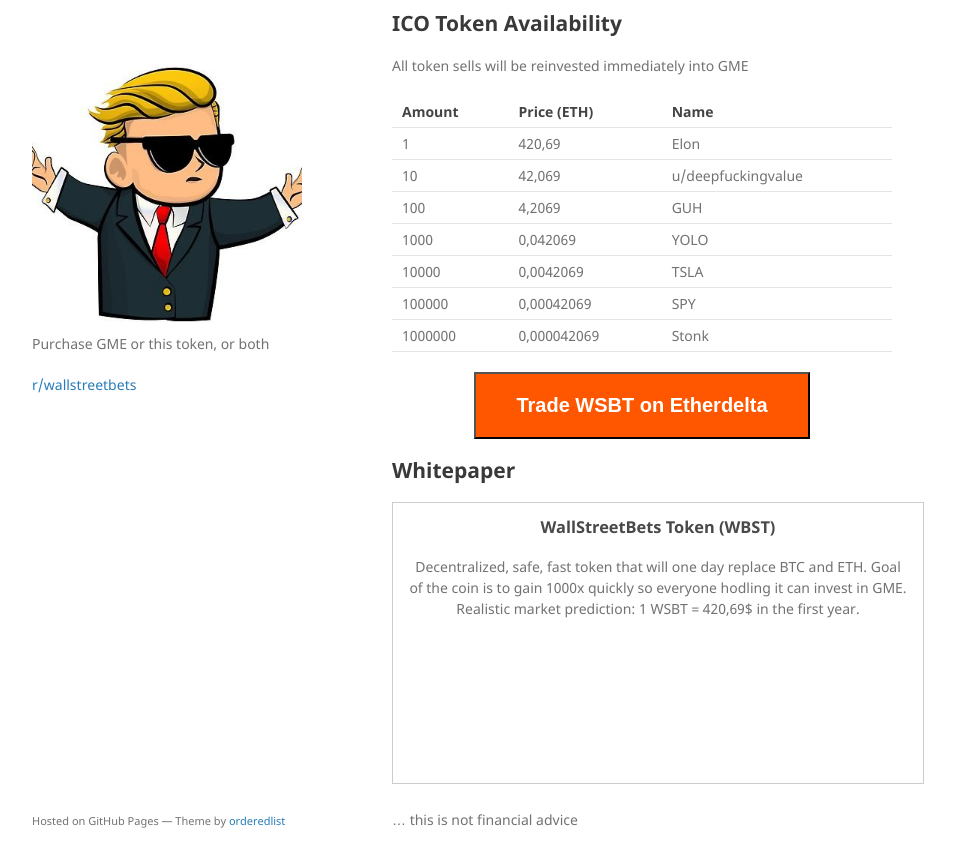
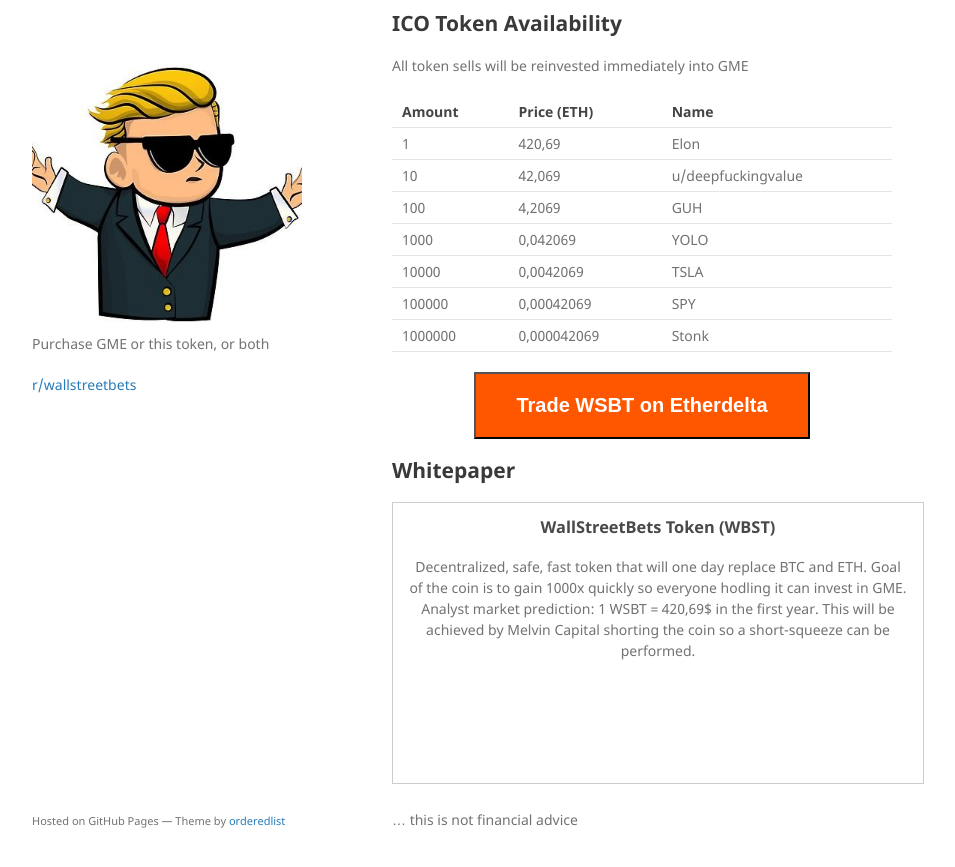
Before and after one commit to wallstreetbetstoken/wallstreetbetstoken.github.io, a Jekyll site: the page built from index.md, in a window 1280 px wide and 900 px high, scrolled down 515 px. Shown: the top 867 px of the window, without its empty margins (178-1133 px from the left). Built offline with Jekyll 4.4.1, drawn with Linux system fonts in a browser that asks for light colours; our own code applies the rules of GitHub Pages for plain Markdown files.

Commit message:
Update index.md

```diff
--- a/index.md
+++ b/index.md
@@ -44,6 +44,6 @@ All token sells will be reinvested immediately into GME
 	<h3>WallStreetBets Token (WBST)</h3>
 	Decentralized, safe, fast token that will one day replace BTC and ETH.
 	Goal of the coin is to gain 1000x quickly so everyone hodling it can invest in GME.
-	Realistic market prediction: 1 WSBT = 420,69$ in the first year.
+	Analyst market prediction: 1 WSBT = 420,69$ in the first year. This will be achieved by Melvin Capital shorting the coin so a short-squeeze can be performed.
 	</div>
 ... this is not financial advice
```
